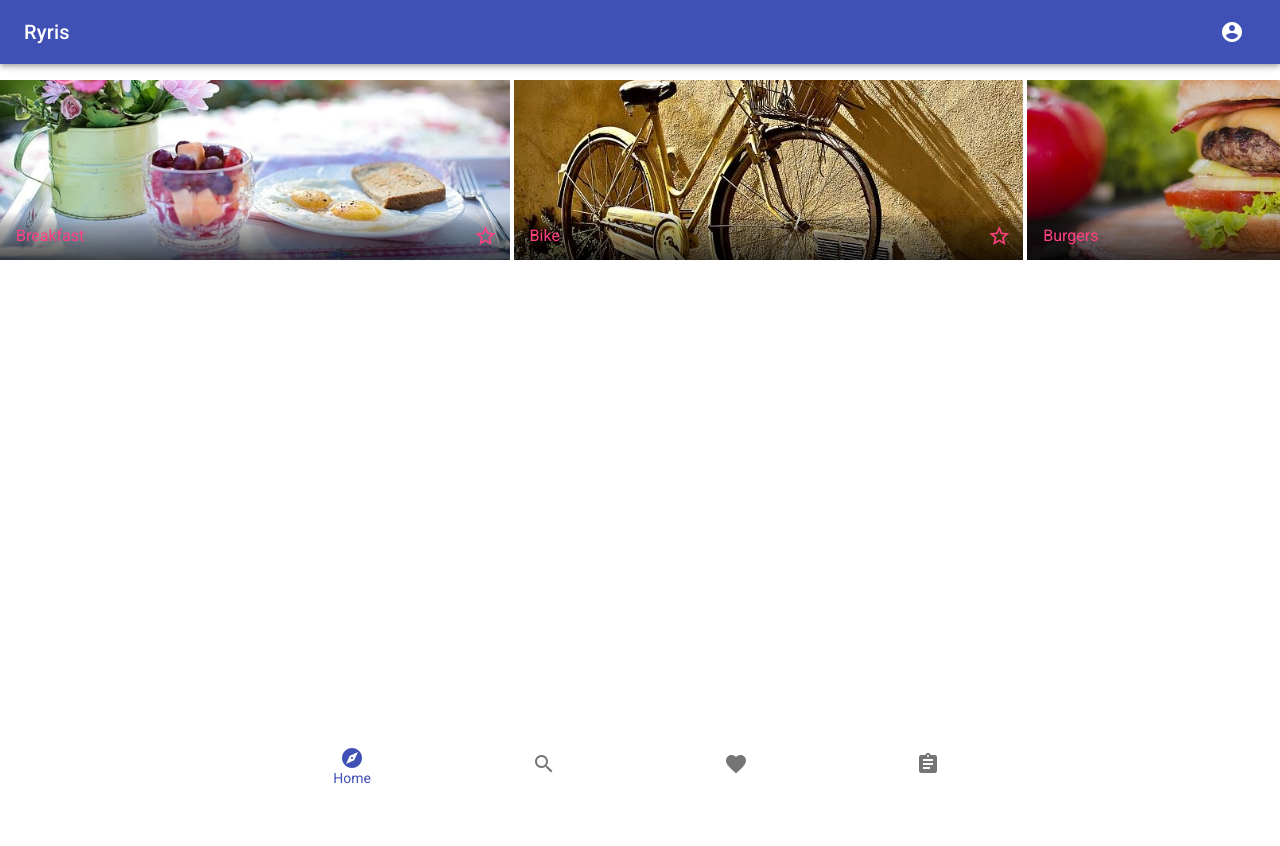
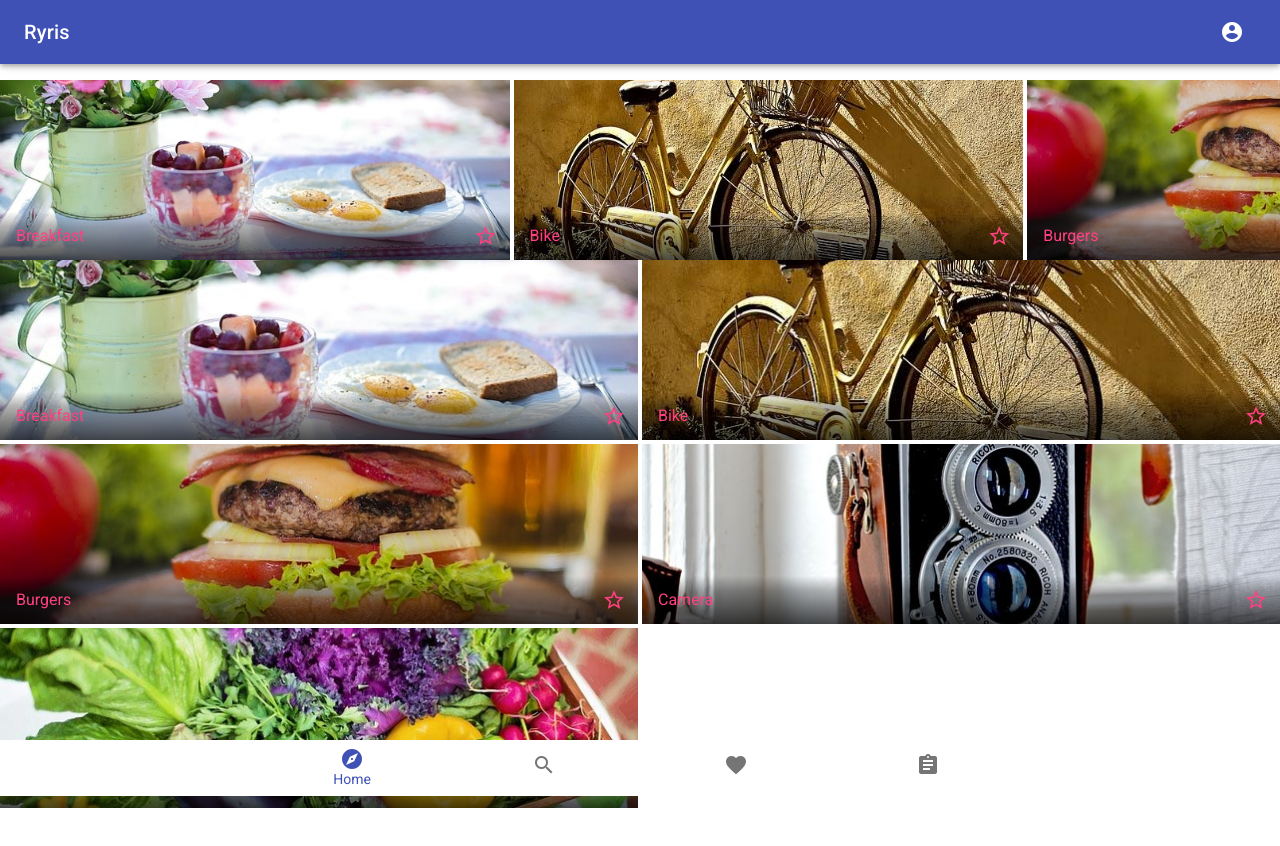
Before and after one commit to ryfazrin/ryris-template, a React (Create React App) app: page / in a window 1280 px wide. Shown: the top 846 px of the page. Before the commit the page ends 800 px from the top, so only its background shows below. Built offline with nearby package versions, Linux system fonts and the light colour scheme.

Commit message:
add category in home component

```diff
--- a/src/components/Footer.js
+++ b/src/components/Footer.js
@@ -6,7 +6,7 @@ const useStyles = makeStyles({
     root: {
         width: '100%',
         position: 'fixed',
-        bottom: 5,
+        bottom: 4,
     },
 });
 
--- a/src/pages/Home.js
+++ b/src/pages/Home.js
@@ -7,12 +7,16 @@ const useStyles = makeStyles((theme) => ({
         justifyContent: 'space-around',
         overflow: 'hidden',
         backgroundColor: theme.palette.background.paper,
-        marginTop: '1rem'
+        marginTop: '1rem',
+        marginBottom: '5rem',
     },
-    ImageList: {
+    banner: {
         flexWrap: 'nowrap',
         // Promote the list into his own layer on Chrome. This cost memory but helps keeping high FPS.
         transform: 'translateZ(0)',
+    },
+    category: {
+        marginTop: '100px'
     },
     title: {
         color: theme.palette.secondary.light,
@@ -26,9 +30,30 @@ function Home() {
     const classes = useStyles();
 
     return(
-        // banner
         <div className={classes.root}>
-            <ImageList className={classes.ImageList} cols={2.5}>
+            {/* banner */}
+            <ImageList className={classes.banner} cols={2.5}>
+                {itemData.map((item) => (
+                    <ImageListItem key={item.img}>
+                        <img src={item.img} alt={item.title} />
+                        <ImageListItemBar
+                            title={item.title}
+                            classes={{
+                                root: classes.titleBar,
+                                title: classes.title,
+                            }}
+                            actionIcon={
+                                <IconButton aria-label={`star ${item.title}`}>
+                                    <Icon className={classes.title}>star_outlined</Icon>
+                                </IconButton>
+                            }
+                        />
+                    </ImageListItem>
+                ))}
+            </ImageList>
+
+            {/* Category */}
+            <ImageList className={classes.category}>
                 {itemData.map((item) => (
                     <ImageListItem key={item.img}>
                         <img src={item.img} alt={item.title} />
```
Also changed, not shown: src/index.css (+7 -0 lines).
